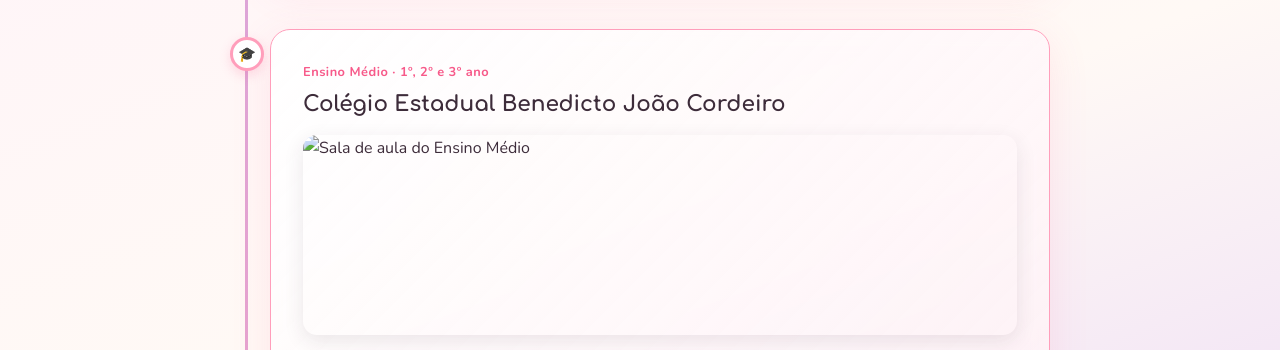
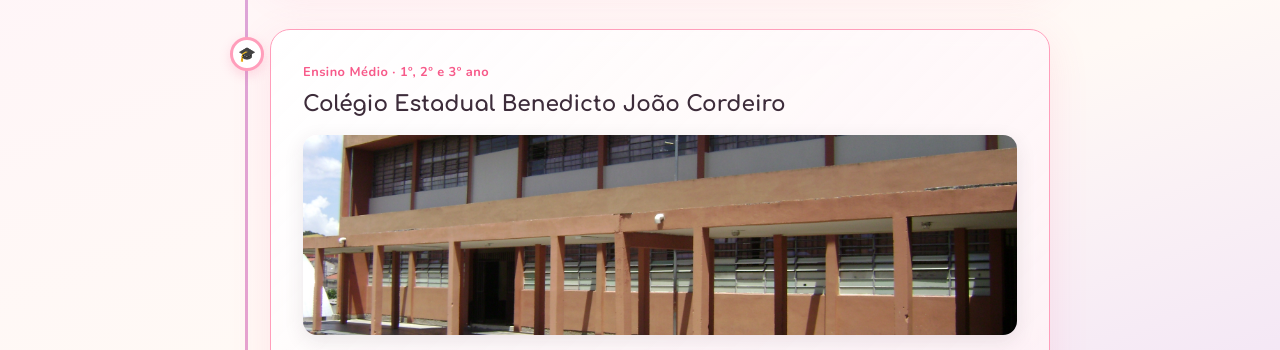
Before and after one commit to lebrestristes/MEM-RIAS-ESCOLARES-E-PORTF-LIO-DE-REDA-ES, a plain HTML site: page index.html in a window 1280 px wide. Shown: the part 4060-4410 px from the top of the page. Drawn offline with nearby package versions, Linux system fonts and the light colour scheme; files whose address does not match are found by name.

Commit message:
Update index.html

```diff
--- a/index.html
+++ b/index.html
@@ -206,7 +206,7 @@
             <span class="timeline-period">Ensino Médio · 1º, 2º e 3º ano</span>
             <h3 class="timeline-title">Colégio Estadual Benedicto João Cordeiro</h3>
             <div class="timeline-img-wrap">
-              <img src="img/Colegio-Estadual-Benedicto-Joao-Cordeiro.jpeg" alt="Sala de aula do Ensino Médio" class="timeline-img" loading="lazy">
+              <img src="img/Colegio-Estadual-Benedicto-Joao-Cordeiro-seed.jpg" alt="Sala de aula do Ensino Médio" class="timeline-img" loading="lazy">
             </div>
             <div class="timeline-body">
               <p>Mudei novamente de escola e passei a estudar no Benedicto. Fiz amizades incríveis, principalmente com os professores, que deixaram meus anos no colégio muito mais leves: <strong>Rafaella, Dani, Rita, Pedro, Rafael e Rodolfo</strong>.</p>
```
